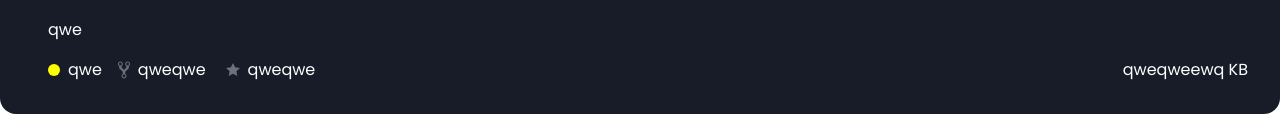
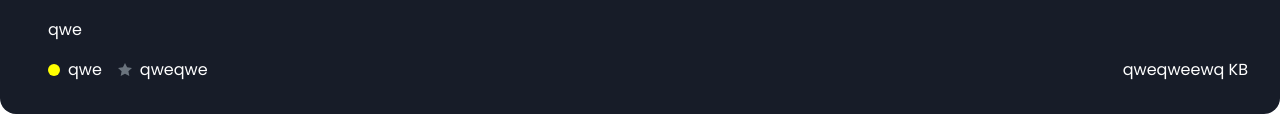
Before and after one commit to nesathanozturk/nesathanozturk, a React (Create React App) app: page / in a window 1280 px wide. Shown: the part 1502-1641 px from the top of the page. Built offline with nearby package versions, Linux system fonts and the light colour scheme.

Commit message:
feat: created projects data

```diff
--- a/src/components/ProjectCard.jsx
+++ b/src/components/ProjectCard.jsx
@@ -32,23 +32,6 @@ const ProjectCard = () => {
             ></div>
             <p>qwe</p>
           </span>
-          <span className="flex items-center mr-1">
-            <svg
-              aria-hidden="true"
-              className="mr-1"
-              height="20"
-              role="img"
-              viewBox="0 0 10 16"
-              width="12"
-              fill="rgb(106, 115, 125)"
-            >
-              <path
-                fillRule="evenodd"
-                d="M8 1a1.993 1.993 0 0 0-1 3.72V6L5 8 3 6V4.72A1.993 1.993 0 0 0 2 1a1.993 1.993 0 0 0-1 3.72V6.5l3 3v1.78A1.993 1.993 0 0 0 5 15a1.993 1.993 0 0 0 1-3.72V9.5l3-3V4.72A1.993 1.993 0 0 0 8 1zM2 4.2C1.34 4.2.8 3.65.8 3c0-.65.55-1.2 1.2-1.2.65 0 1.2.55 1.2 1.2 0 .65-.55 1.2-1.2 1.2zm3 10c-.66 0-1.2-.55-1.2-1.2 0-.65.55-1.2 1.2-1.2.65 0 1.2.55 1.2 1.2 0 .65-.55 1.2-1.2 1.2zm3-10c-.66 0-1.2-.55-1.2-1.2 0-.65.55-1.2 1.2-1.2.65 0 1.2.55 1.2 1.2 0 .65-.55 1.2-1.2 1.2z"
-              ></path>
-            </svg>
-            <p className="pl-1">qweqwe</p>
-          </span>
           <span className="flex items-center">
             <svg
               aria-hidden="true"
--- a/src/utils/data.jsx
+++ b/src/utils/data.jsx
@@ -4,3 +4,30 @@ export const home = [
     job: "A FRONTEND DEVELOPER.",
   },
 ];
+
+export const projects = [
+  {
+    id: 1,
+    title: "findmovie-app",
+    language: "Javascript",
+    star: 1,
+  },
+  {
+    id: 2,
+    title: "getir-clone",
+    language: "Javascript",
+    star: 2,
+  },
+  {
+    id: 3,
+    title: "simple-e-commerce",
+    language: "Javascript",
+    star: 0,
+  },
+  {
+    id: 4,
+    title: "react-netflix-clone",
+    language: "Javascript",
+    star: 1,
+  },
+];
```
